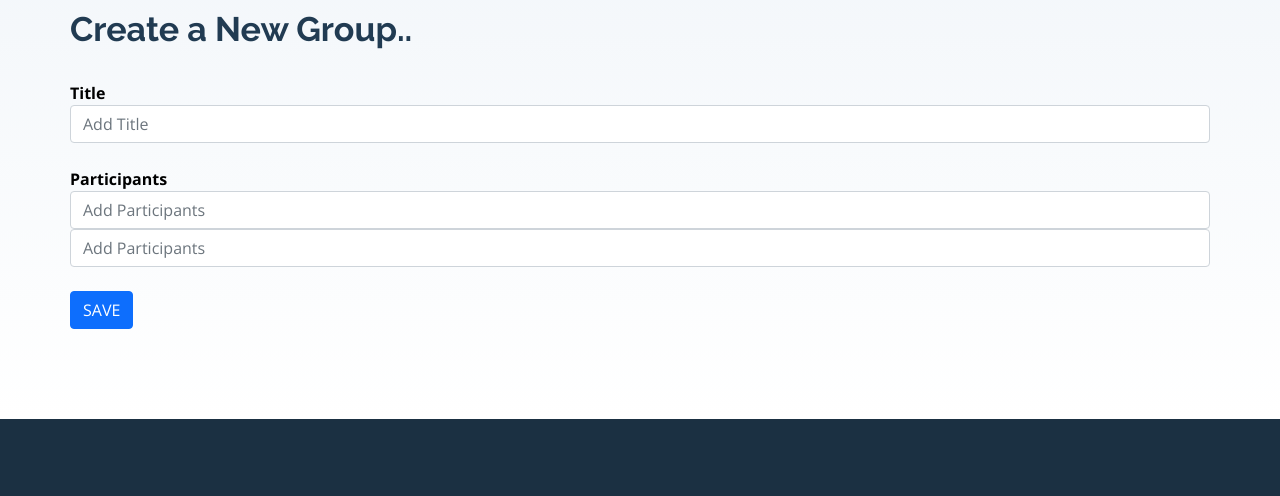
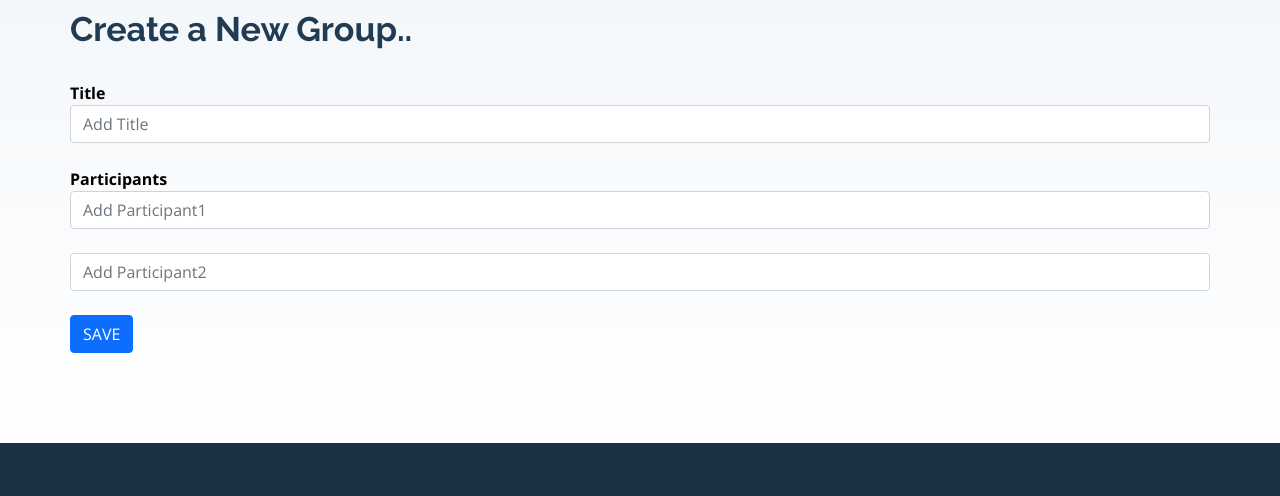
Before and after one commit to preetigupta999/groupexpenses, a plain HTML site: page index.html in a window 1280 px wide. Shown: the part 1309-1805 px from the top of the page. Drawn offline with nearby package versions, Linux system fonts and the light colour scheme.

Commit message:
Update index.html

```diff
--- a/index.html
+++ b/index.html
@@ -121,8 +121,8 @@
               </div><br>
               <div class="form-group">
                 <label for="participants" style="color:black; font-weight: bold;">Participants</label>
-                <input type="text" class="form-control" class="participants" placeholder="Add Participants">
-                <input type="text" class="form-control" class="participants" placeholder="Add Participants">
+                <input type="text" class="form-control" class="participants" placeholder="Add Participant1"><br>
+                <input type="text" class="form-control" class="participants" placeholder="Add Participant2">
               </div><br>
               <div>
                 <button type="submit" class="btn btn-primary">SAVE</button>
```
